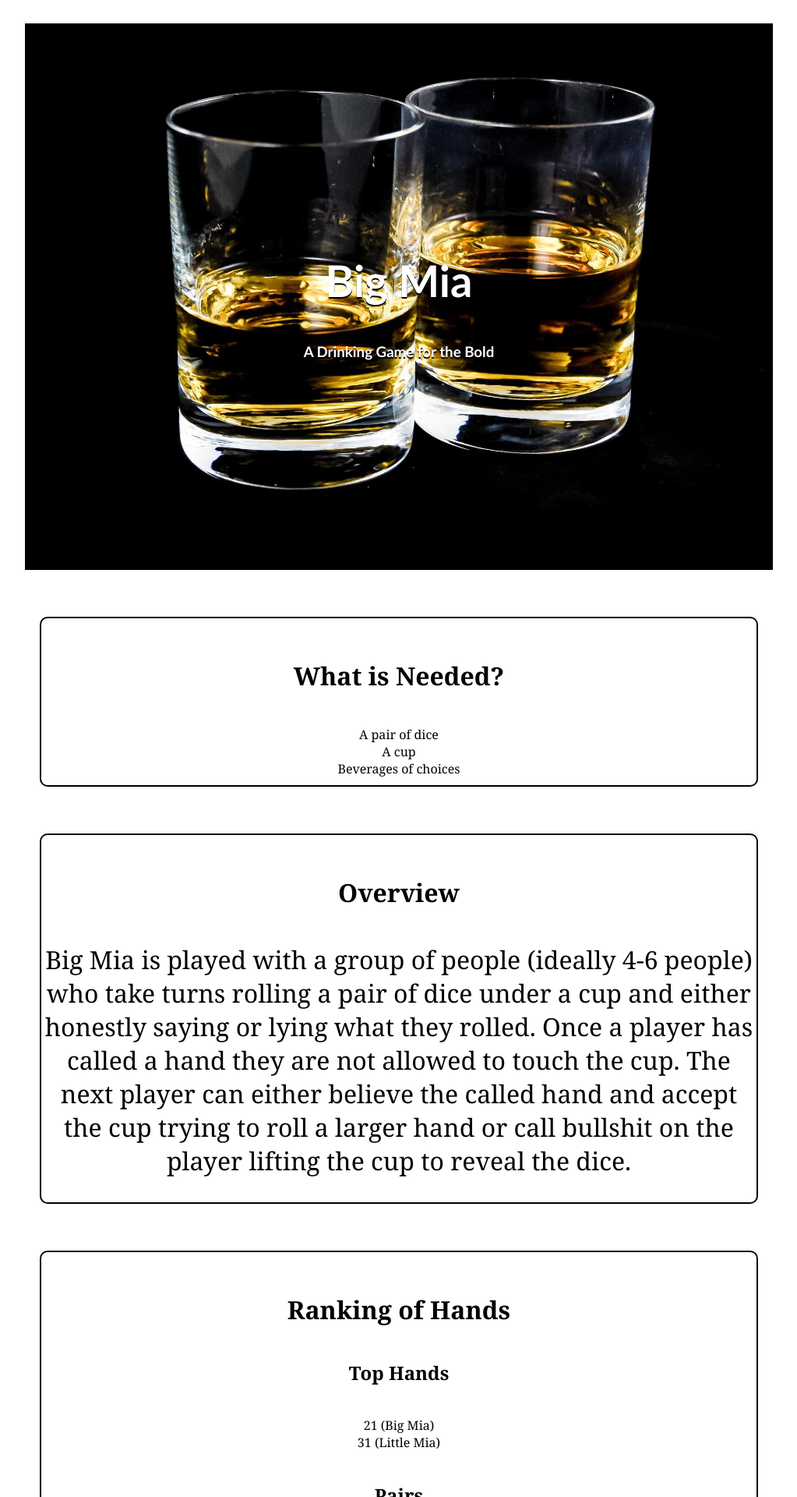
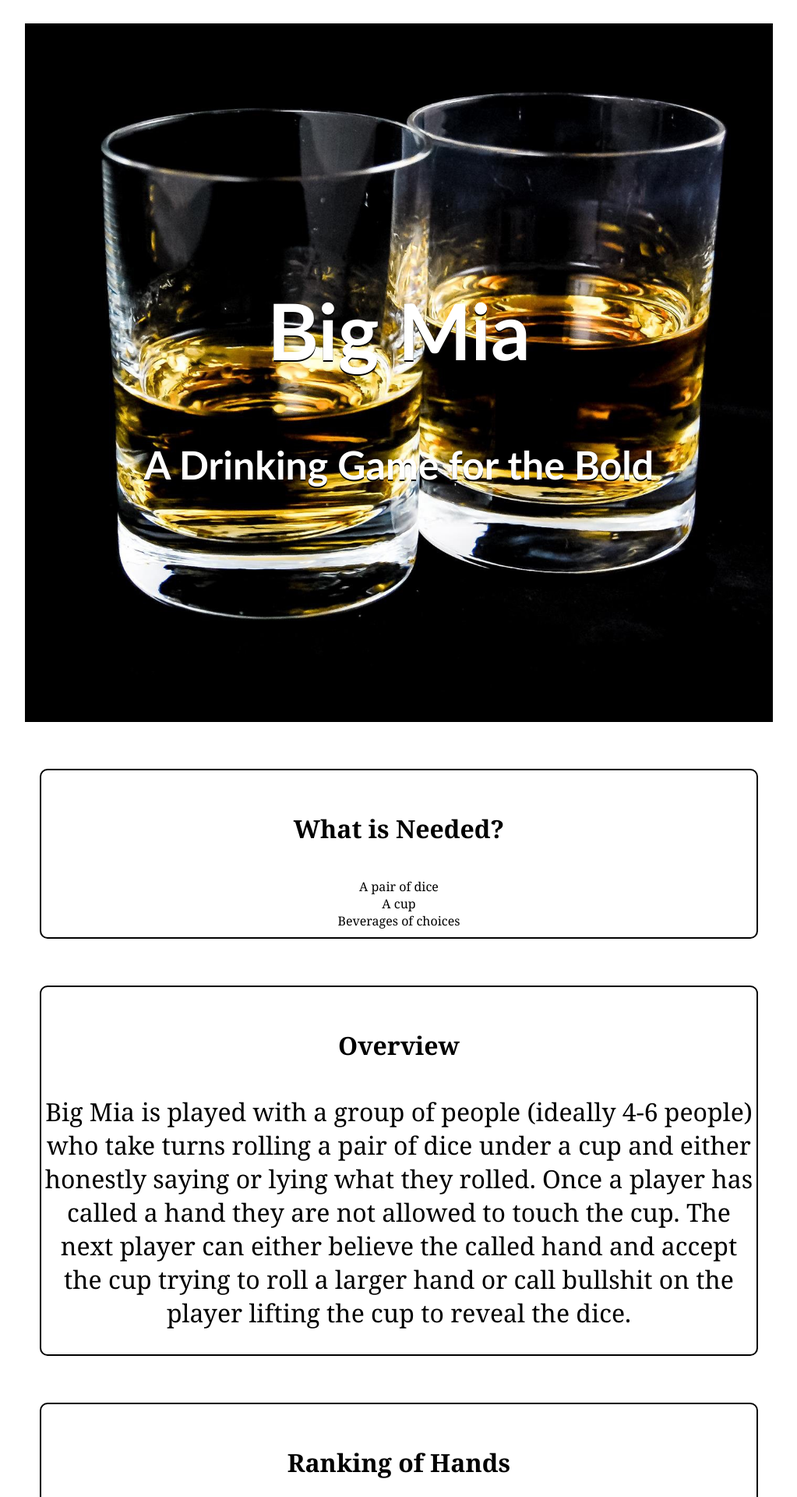
Before and after one commit to bryanrideout/bryanrideout.github.io, a Jekyll site: the page index.html, which Jekyll copies as it is, in a window 1280 px wide. Shown: the top 1920 px of the page at 78% size, without its empty margins (128-1151 px from the left). Built offline with Jekyll 4.4.1, drawn with Linux system fonts in a browser that asks for light colours.

Commit message:
Update main.css

```diff
--- a/css/main.css
+++ b/css/main.css
@@ -12,11 +12,12 @@ h1 {
 
 h2 {
 	color: #ffffff;
-	font-size: 56px;
+	font-size: 100px;
 }
 
 h3 {
 	color: #ffffff;
+	font-size: 50px;
 }
 
 h4 {
```
